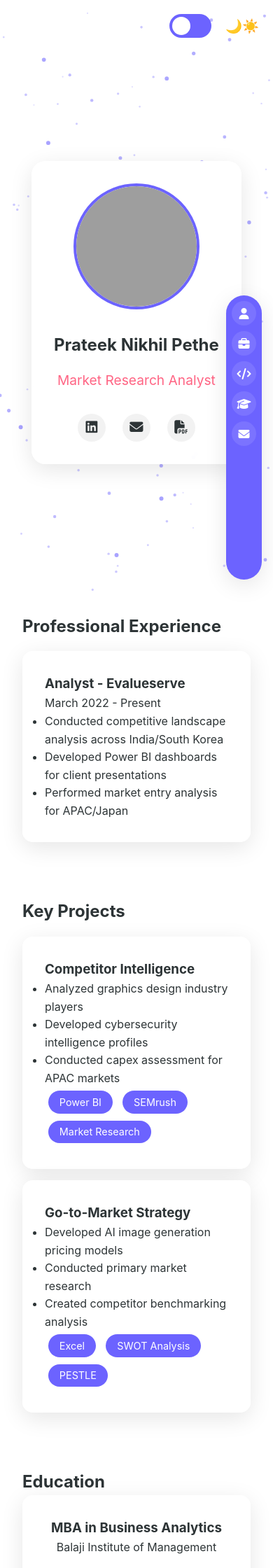
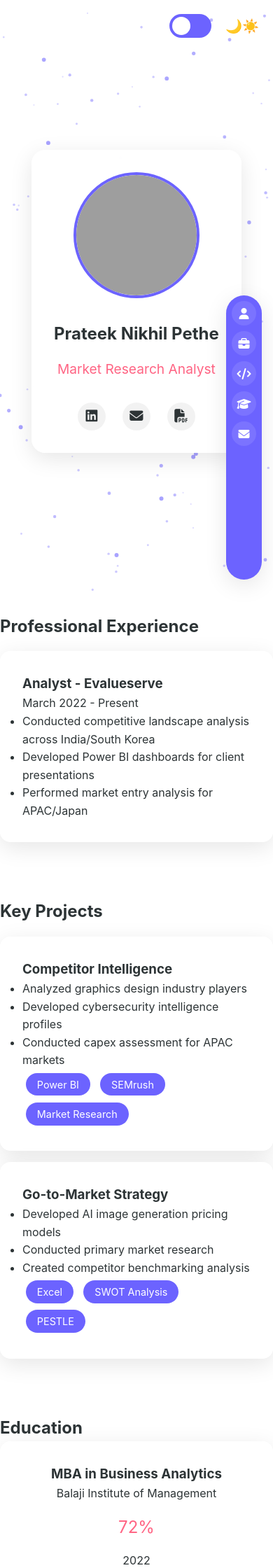
Before and after one commit to PrateekPethe/prateekpethe.github.io, a PHP site: page / in a window 390 px wide. Shown: the top 2240 px of the page at 70% size. Run offline with PHP 8.4, Linux system fonts and the light colour scheme; some libraries are stand-ins or nearby versions; grey boxes are pictures that could not be loaded.

Commit message:
Update main.css

```diff
--- a/styles/main.css
+++ b/styles/main.css
@@ -103,6 +103,7 @@ input:checked + .slider:before {
     align-items: center;
     justify-content: center;
     text-align: center;
+    padding: 4rem 0 2rem !important;
 }
 
 .profile-card {
@@ -183,6 +184,16 @@ input:checked + .slider:before {
 
 .social-icon:hover::after {
     opacity: 1;
+}
+
+.experience {
+    padding-top: 1rem !important;
+}
+
+/* Add smooth spacing between sections */
+section:not(.hero) {
+    padding: 2rem 0;
+    margin-top: 1rem;
 }
 
 /* Project Cards */
@@ -341,7 +352,11 @@ input:focus, textarea:focus {
     }
 
     .hero {
-        padding-top: 5rem;
+        padding: 2rem 0 1rem !important;
+    }
+
+    section:not(.hero) {
+        padding: 1.5rem 0;
     }
 }
 
```
